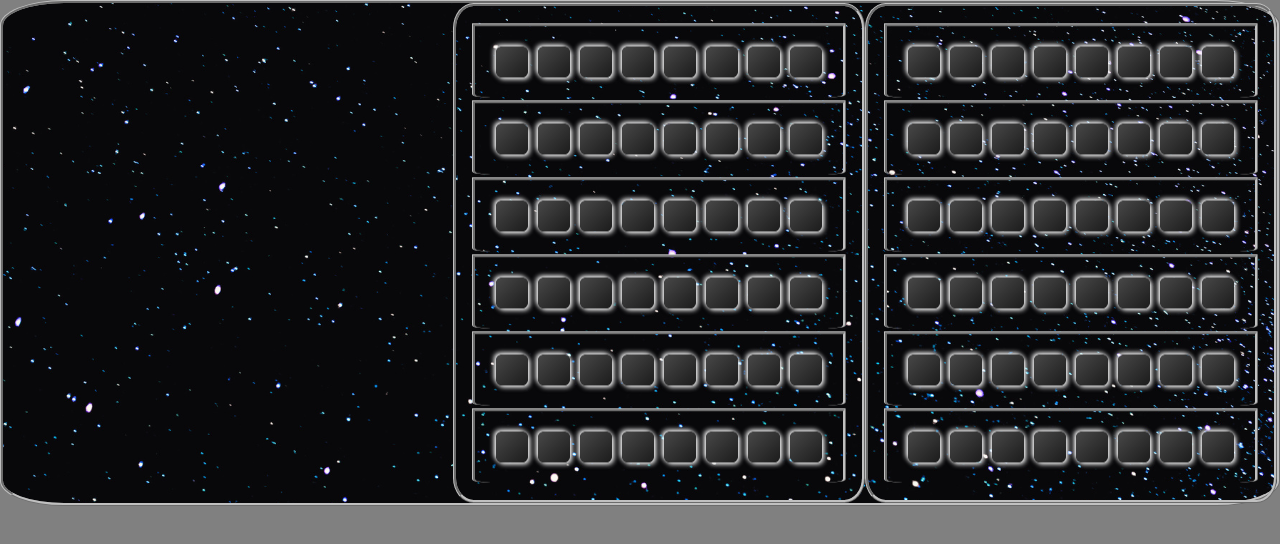
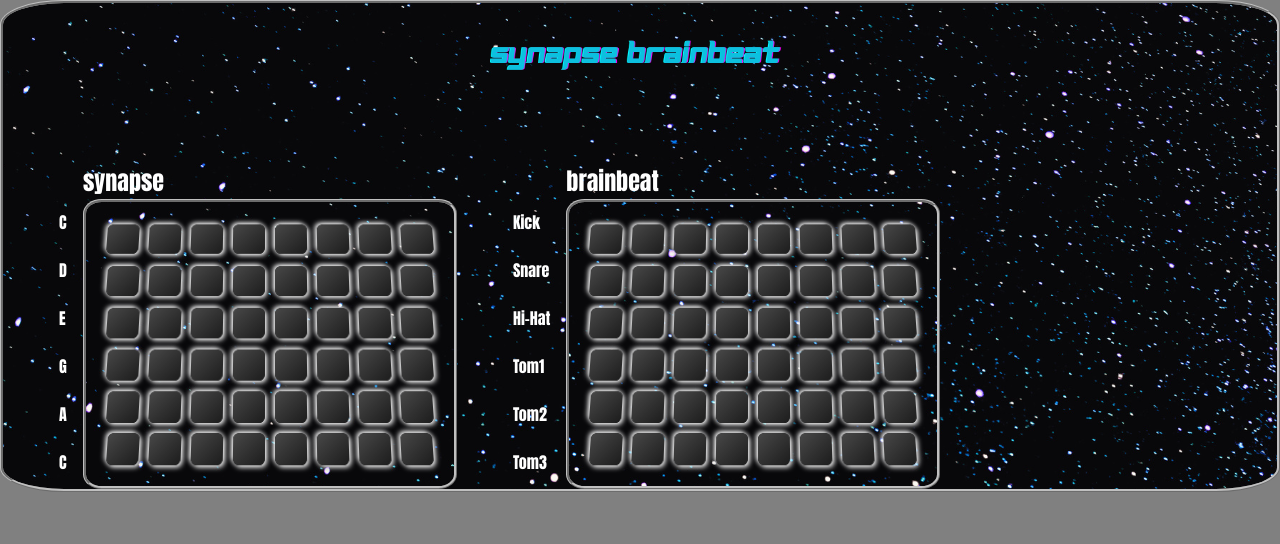
Before and after one commit to LandoMeowrissian/synapse-brainbeat, a React (Create React App) app: page / in a window 1280 px wide. Shown: the top 544 px of the page. Built offline with nearby package versions, Linux system fonts and the light colour scheme.

Commit message:
Some labels added for the notes

```diff
--- a/src/App.js
+++ b/src/App.js
@@ -1,14 +1,13 @@
 import "./App.scss";
 // import * as Tone from "tone";
-import Header from "./components/Header/Header";
-import DrumGrid from "./components/Drums/DrumGrid";
-import SynthGrid from "./components/Synth/SynthGrid";
+// import Header from "./components/Header/Header";
+// import DrumGrid from "./components/Drums/DrumGrid";
+// import SynthGrid from "./components/Synth/SynthGrid";
+import Player from "./pages/Player/Player"
 function App() {
   return (
     <div className="App">
-      <Header />
-      <DrumGrid />
-     <SynthGrid/>
+      <Player/>
     </div>
   );
 }
--- a/src/App.scss
+++ b/src/App.scss
@@ -12,8 +12,6 @@ body {
 
 .App {
   height: 100%;
-  display: flex;
-  justify-content: flex-end;
   background-image: url("./assets/images/stars.png");
   border: 1mm ridge silver;
   border-radius: 5%;
--- a/src/components/Header/Header.js
+++ b/src/components/Header/Header.js
@@ -3,9 +3,7 @@ import "./Header.scss";
 const Header = () => {
   return (
     <div className="header__container">
-      <div className="ghost__div"></div>
       <div className="header"></div>
-      <div className="ghost__div"></div>
     </div>
   );
 };
--- a/src/components/Header/Header.scss
+++ b/src/components/Header/Header.scss
@@ -6,11 +6,9 @@
 
 
 .header {
-  padding-top: 2rem;
   height: 10rem;
-
   background-image: url("../../assets/images/brainbeat-logo.png");
-  background-size:auto;
+  background-size:cover;
   background-position:center;
 
 }
--- /dev/null
+++ b/src/pages/Player/Player.js
@@ -0,0 +1,45 @@
+import Header from "../../components/Header/Header";
+import DrumGrid from "../../components/Drums/DrumGrid";
+import SynthGrid from "../../components/Synth/SynthGrid";
+import "./Player.scss";
+
+const Player = () => {
+  return (
+    <player className="player">
+      <Header />
+      <main className="player-main">
+        <div className="player-notes">
+          <ul className="player-notes__list" >
+            <li className="player-notes__list-item" >C</li>
+            <li className="player-notes__list-item" >D</li>
+            <li className="player-notes__list-item" >E</li>
+            <li className="player-notes__list-item" >G</li>
+            <li className="player-notes__list-item" >A</li>
+            <li className="player-notes__list-item" >C</li>
+          </ul>
+        </div>
+
+        <div className="synth-grid">
+          <h2>synapse</h2>
+          <SynthGrid />
+        </div>
+        <div className="player-notes" >
+          <ul className="player-notes__list" >
+            <li className="player-notes__list-item" >Kick</li>
+            <li className="player-notes__list-item" >Snare</li>
+            <li className="player-notes__list-item" >Hi-Hat</li>
+            <li className="player-notes__list-item" >Tom1</li>
+            <li className="player-notes__list-item" >Tom2</li>
+            <li className="player-notes__list-item" >Tom3</li>
+          </ul>
+        </div>
+        <div className="drum-grid">
+          <h2>brainbeat</h2>
+          <DrumGrid />
+        </div>
+      </main>
+    </player>
+  );
+};
+
+export default Player;
--- /dev/null
+++ b/src/pages/Player/Player.scss
@@ -0,0 +1,22 @@
+@import "../../styles/mixins.scss";
+
+.player {
+  @include flex-col;
+  color: white;
+  &-main {
+    display: flex;
+    align-items: center;
+    width: 100%;
+  }
+  &-notes {
+    @include flex-col;
+    padding-top: 2rem;
+    &__list {
+      @include list;
+    }
+    &__list-item{
+     padding: .75rem 1rem;
+    }
+  }
+
+}
--- a/src/styles/Grid.scss
+++ b/src/styles/Grid.scss
@@ -1,15 +1,12 @@
 .grid {
-  // perspective: 800px;
+  perspective: 800px;
   display: flex;
   flex-direction: column;
-  // flex-wrap: wrap;
   justify-content: center;
-  // perspective: 600px; // Gives a sense of depth for 3D styling
-
+  perspective: 600px;
   padding: 1rem;
   border-radius: 5%;
   border: 2px solid black;
-  // background-image: url("../../assets/images/stars.png");
   border-top: 1mm ridge silver;
   border-bottom: 1mm ridge silver;
   border-right: 1mm ridge silver;
@@ -23,14 +20,11 @@
   display: flex;
   justify-content: center;
   transform: rotateX(15deg);
-  padding: 1rem;
-  // border-top-right-radius: 5%;
-  // border-top-left-radius: 5%;
   border-bottom-right-radius: 5%;
   border-bottom-left-radius: 5%;
-  // border: 1mm ridge silver;
-  border-top: 1mm ridge silver;
-  // border-bottom: 1mm ridge silver;
-  border-right: 1mm ridge silver;
-  border-left: 1mm ridge silver;
+
+  // border-top: 1mm ridge silver;
+
+  // border-right: 1mm ridge silver;
+  // border-left: 1mm ridge silver;
 }
--- a/src/styles/mixins.scss
+++ b/src/styles/mixins.scss
@@ -16,3 +16,13 @@
   gap: 10px;
 
 }
+
+@mixin flex-col{
+  display: flex;
+  flex-direction:column;
+}
+
+@mixin list {
+  list-style: none;
+
+}
```
Also changed, not shown: src/pages/HomePage/HomePage.js (deleted, +0 -9 lines).
